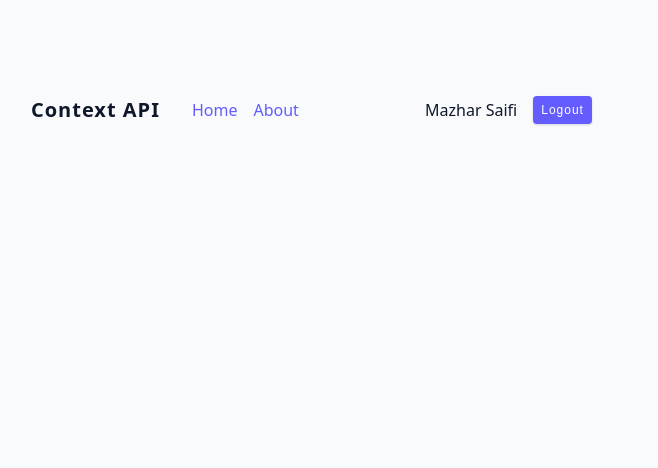
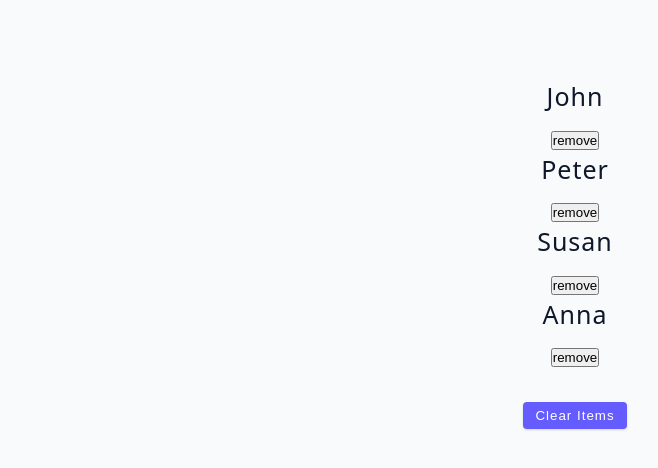
Before and after one commit to twister904/advance_react_, a React (Vite) app: page / in a window 1280 px wide. Shown: the top 468 px of the page, without its empty margins (65-723 px from the left). Built offline with nearby package versions, Linux system fonts and the light colour scheme.

Commit message:
use Reducer learning and implementing

```diff
--- a/src/App.jsx
+++ b/src/App.jsx
@@ -1,4 +1,4 @@
-import Starter from "./tutorial/09-context-api/starter/Navbar";
+import Starter from "./tutorial/10-useReducer/starter/01-useReducer";
 
 function App() {
   return (
--- a/src/tutorial/09-context-api/starter/Navbar.jsx
+++ b/src/tutorial/09-context-api/starter/Navbar.jsx
@@ -1,6 +1,11 @@
-import React from "react";
-import { useState } from "react";
+import { useState, createContext, useContext } from "react";
 import Navlinks from "./Navlinks";
+
+export const NavbarContext = createContext();
+
+export const useAppContext = () => {
+  return useContext(NavbarContext);
+};
 const Navbar = () => {
   const [user, setUser] = useState("Mazhar Saifi");
   const logout = () => {
@@ -10,10 +15,12 @@ const Navbar = () => {
     setUser(name);
   };
   return (
-    <nav className='navbar'>
-      <h5>Context API</h5>
-      <Navlinks user={user} logout={logout} login={login} />
-    </nav>
+    <NavbarContext.Provider value={{ user, logout, login }}>
+      <nav className='navbar'>
+        <h5>Context API</h5>
+        <Navlinks />
+      </nav>
+    </NavbarContext.Provider>
   );
 };
 
--- a/src/tutorial/09-context-api/starter/Navlinks.jsx
+++ b/src/tutorial/09-context-api/starter/Navlinks.jsx
@@ -11,7 +11,7 @@ const Navlinks = ({ user, logout, login }) => {
           <a href='#'>about</a>
         </li>
       </ul>
-      <UserContainer user={user} logout={logout} login={login} />
+      <UserContainer />
     </div>
   );
 };
--- a/src/tutorial/09-context-api/starter/UserContainer.jsx
+++ b/src/tutorial/09-context-api/starter/UserContainer.jsx
@@ -1,6 +1,8 @@
-import React from "react";
 import { useState } from "react";
-const UserContainer = ({ user, logout, login }) => {
+import { useAppContext } from "./Navbar";
+
+const UserContainer = () => {
+  const { user, logout, login } = useAppContext();
   const [name, setName] = useState("");
   const handleSubmit = (e) => {
     e.preventDefault();
--- a/src/tutorial/10-useReducer/starter/01-useReducer.jsx
+++ b/src/tutorial/10-useReducer/starter/01-useReducer.jsx
@@ -1,15 +1,49 @@
-import React from 'react';
-import { data } from '../../../data';
+import React, { useReducer } from "react";
+import { data } from "../../../data";
+const defaultState = {
+  people: data,
+  isLoading: false,
+};
+const CLEAR_LIST = "CLEAR_LIST";
+const RESET_LIST = "RESET_LIST";
+const REMOVE_ITEM = "REMOVE_ITEM";
+
+const reducer = (state, action, id) => {
+  if (action.type === CLEAR_LIST) {
+    return { ...state, people: [] };
+  }
+  if (action.type === RESET_LIST) {
+    return { ...state, people: data };
+  }
+  if (action.type === REMOVE_ITEM) {
+    let newPeople = state.people.filter(
+      (person) => person.id !== action.payload.id
+    );
+    return { ...state, people: newPeople };
+  }
+  throw new Error(`no matching ${action.type} action type`);
+};
 const ReducerBasics = () => {
-  const [people, setPeople] = React.useState(data);
-
+  const [state, dispatch] = useReducer(reducer, defaultState);
+  // const [people, setPeople] = React.useState(data);
+  var list = data;
   const removeItem = (id) => {
-    let newPeople = people.filter((person) => person.id !== id);
-    setPeople(newPeople);
+    dispatch({ type: REMOVE_ITEM, payload: { id } });
+    // let newPeople = people.filter((person) => person.id !== id);
+    // setPeople(newPeople);
   };
+  const clearItems = () => {
+    dispatch({ type: CLEAR_LIST });
+    // setPeople([]);
+  };
+  const resetItems = () => {
+    dispatch({ type: RESET_LIST });
+    // setPeople(list);
+  };
+  console.log(state);
   return (
     <div>
-      {people.map((person) => {
+      {state.people.map((person) => {
         const { id, name } = person;
         return (
           <div key={id} className='item'>
@@ -18,13 +52,29 @@ const ReducerBasics = () => {
           </div>
         );
       })}
-      <button
-        className='btn'
-        style={{ marginTop: '2rem' }}
-        onClick={() => setPeople([])}
-      >
-        clear items
-      </button>
+      {state.people.length !== 0 ? (
+        <>
+          {" "}
+          <button
+            className='btn'
+            style={{ marginTop: "2rem" }}
+            onClick={clearItems}
+          >
+            clear items
+          </button>
+        </>
+      ) : (
+        <>
+          {" "}
+          <button
+            className='btn'
+            style={{ marginTop: "2rem" }}
+            onClick={resetItems}
+          >
+            reset
+          </button>
+        </>
+      )}
     </div>
   );
 };
```
